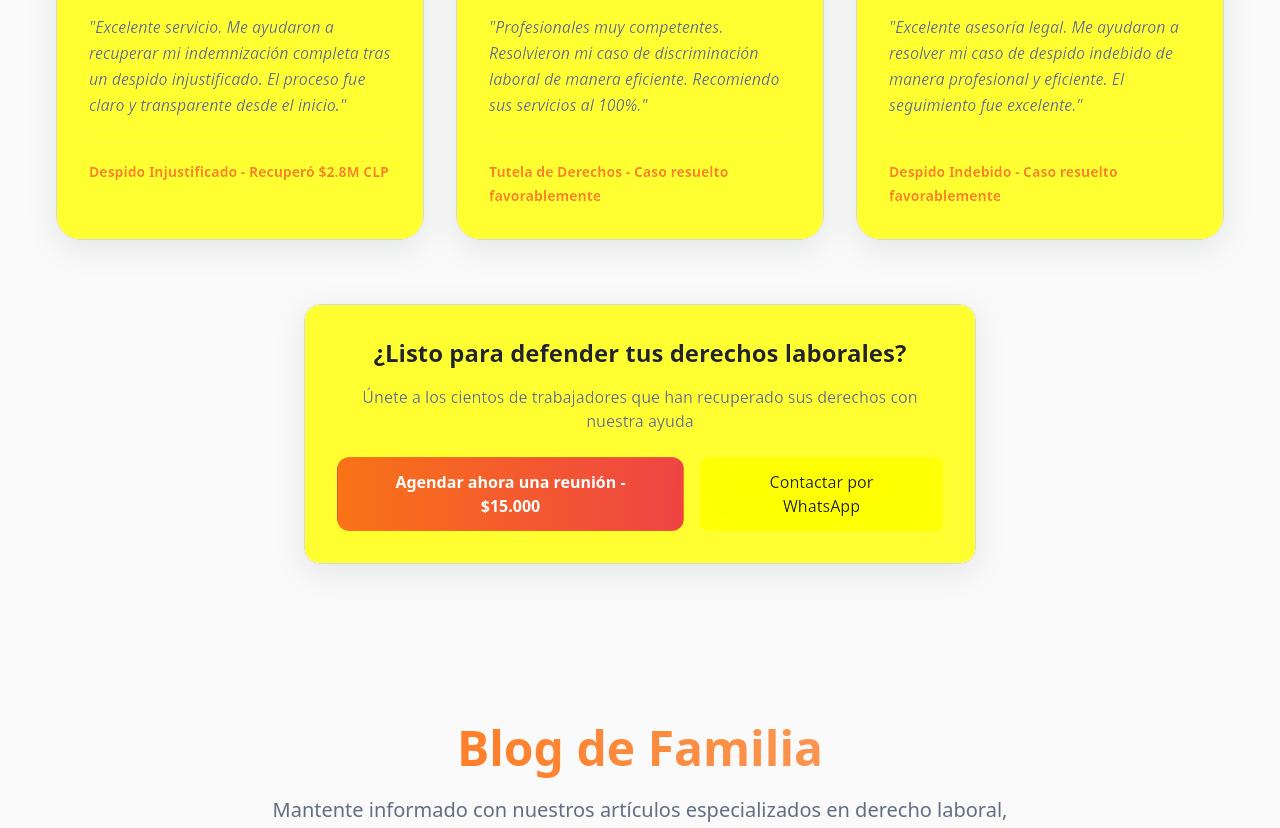
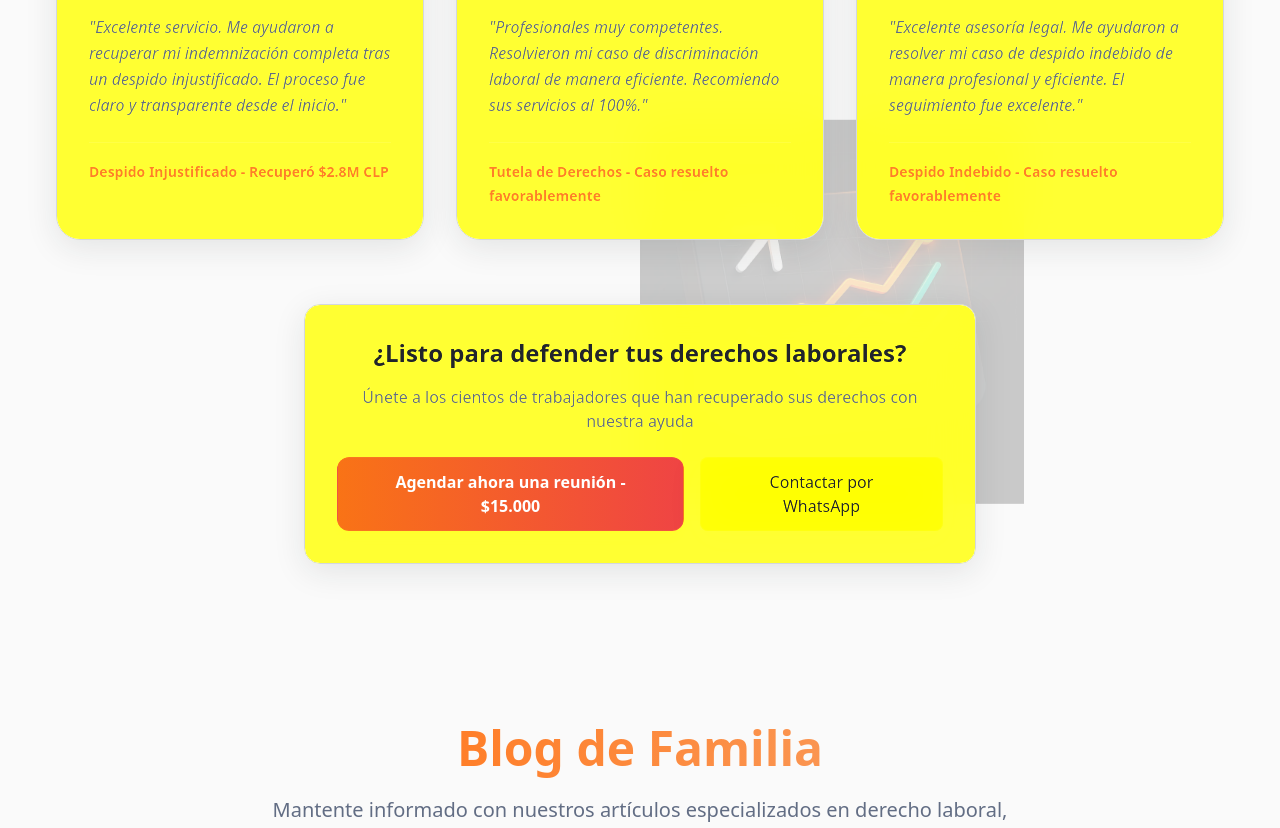
Before and after one commit to puntolegal/legal-glass-booking, a React (Vite) app: page /familia in a window 1280 px wide. Shown: the part 1900-2728 px from the top of the page. Built offline with nearby package versions, Linux system fonts and the light colour scheme.

Commit message:
Add animated background element
Add an animated background element to the "casos de exito" section.

```diff
--- a/src/components/TestimonialsSection.tsx
+++ b/src/components/TestimonialsSection.tsx
@@ -24,8 +24,18 @@ const TestimonialsSection = () => {
   ];
 
   return (
-    <section id="casos-exito" className="py-20 px-6">
-      <div className="container mx-auto">
+    <section id="casos-exito" className="py-20 px-6 relative overflow-hidden">
+      {/* 3D Statistics Chart Background */}
+      <div className="absolute inset-0 pointer-events-none">
+        <img
+          src="/lovable-uploads/7be4428e-26bd-43cc-998f-d5627977fb84.png"
+          alt="Success Statistics 3D Chart"
+          className="absolute top-1/2 left-1/2 transform -translate-x-1/2 -translate-y-1/2 w-96 h-96 opacity-20 animate-float"
+          style={{ animationDelay: '1s' }}
+        />
+      </div>
+
+      <div className="container mx-auto relative z-10">
         <div className="text-center mb-16">
           <h2 className="text-4xl md:text-5xl font-bold mb-6">
             <span className="bg-gradient-to-r from-primary to-accent bg-clip-text text-transparent">
```
Also changed, not shown: public/lovable-uploads/7be4428e-26bd-43cc-998f-d5627977fb84.png (added).
